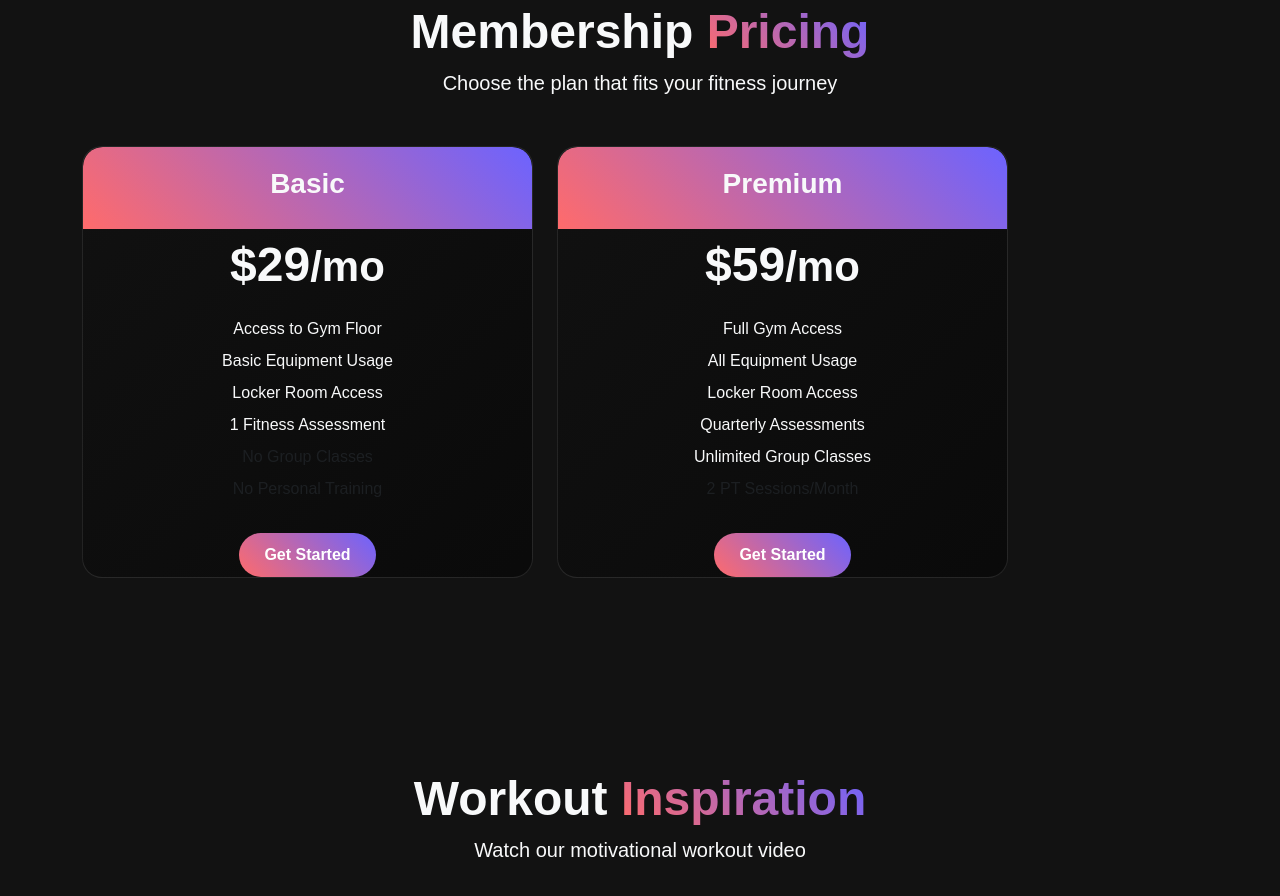
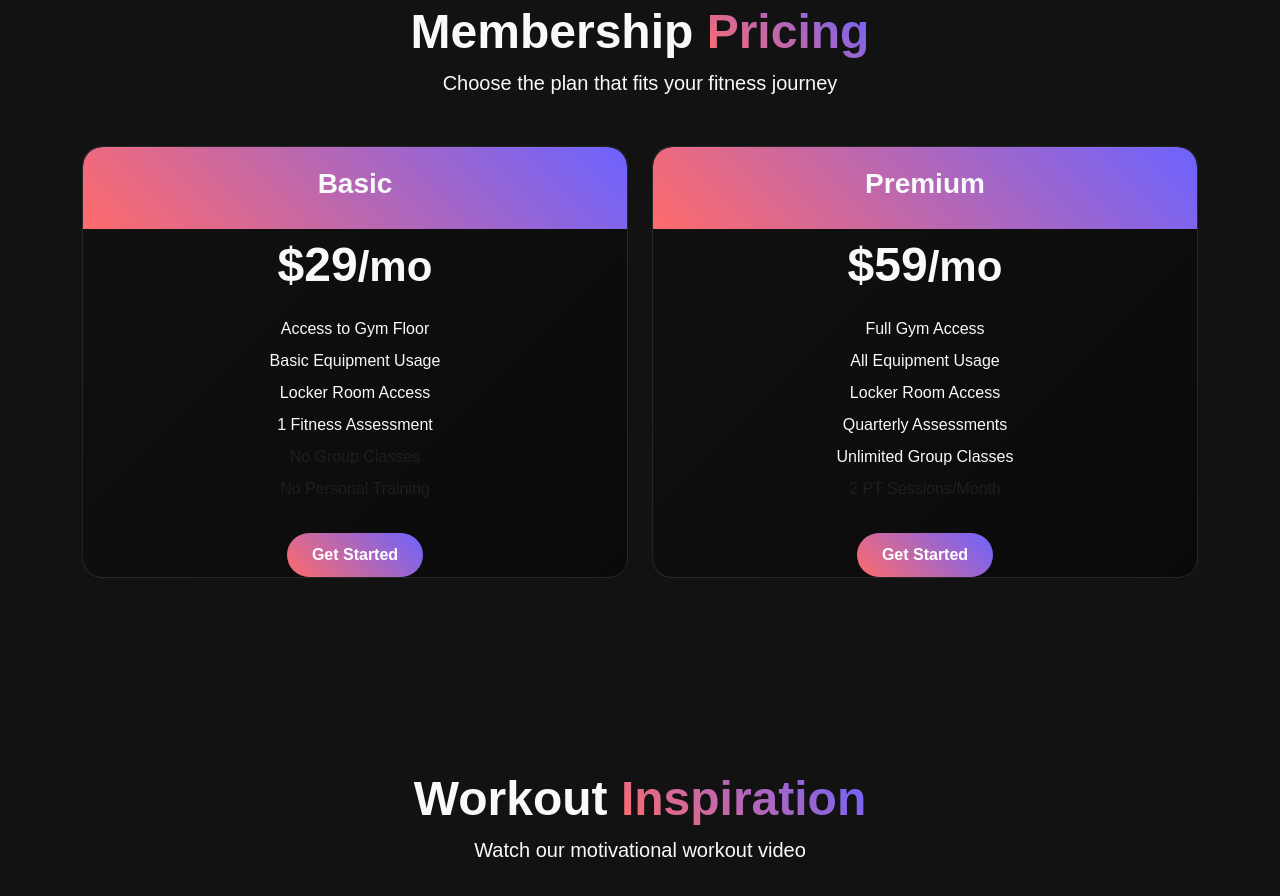
Before and after one commit to DaneshJoy/powerhouse_landing, a plain HTML site: page index.html in a window 1280 px wide. Shown: the part 1503-2399 px from the top of the page. Drawn offline with nearby package versions, Linux system fonts and the light colour scheme; placeholder pictures from the web are drawn by us.

Commit message:
updated html

```diff
--- a/index.html
+++ b/index.html
@@ -101,7 +101,7 @@
                 <p class="lead">Choose the plan that fits your fitness journey</p>
             </div>
             <div class="row g-4">
-                <div class="col-md-5">
+                <div class="col-md-6">
                     <div class="price-card h-100">
                         <div class="price-header text-center">
                             <h3 class="fw-bold">Basic</h3>
@@ -120,7 +120,7 @@
                         </div>
                     </div>
                 </div>
-                <div class="col-md-5">
+                <div class="col-md-6">
                     <div class="price-card h-100">
                         <div class="price-header text-center">
                             <h3 class="fw-bold">Premium</h3>
```
